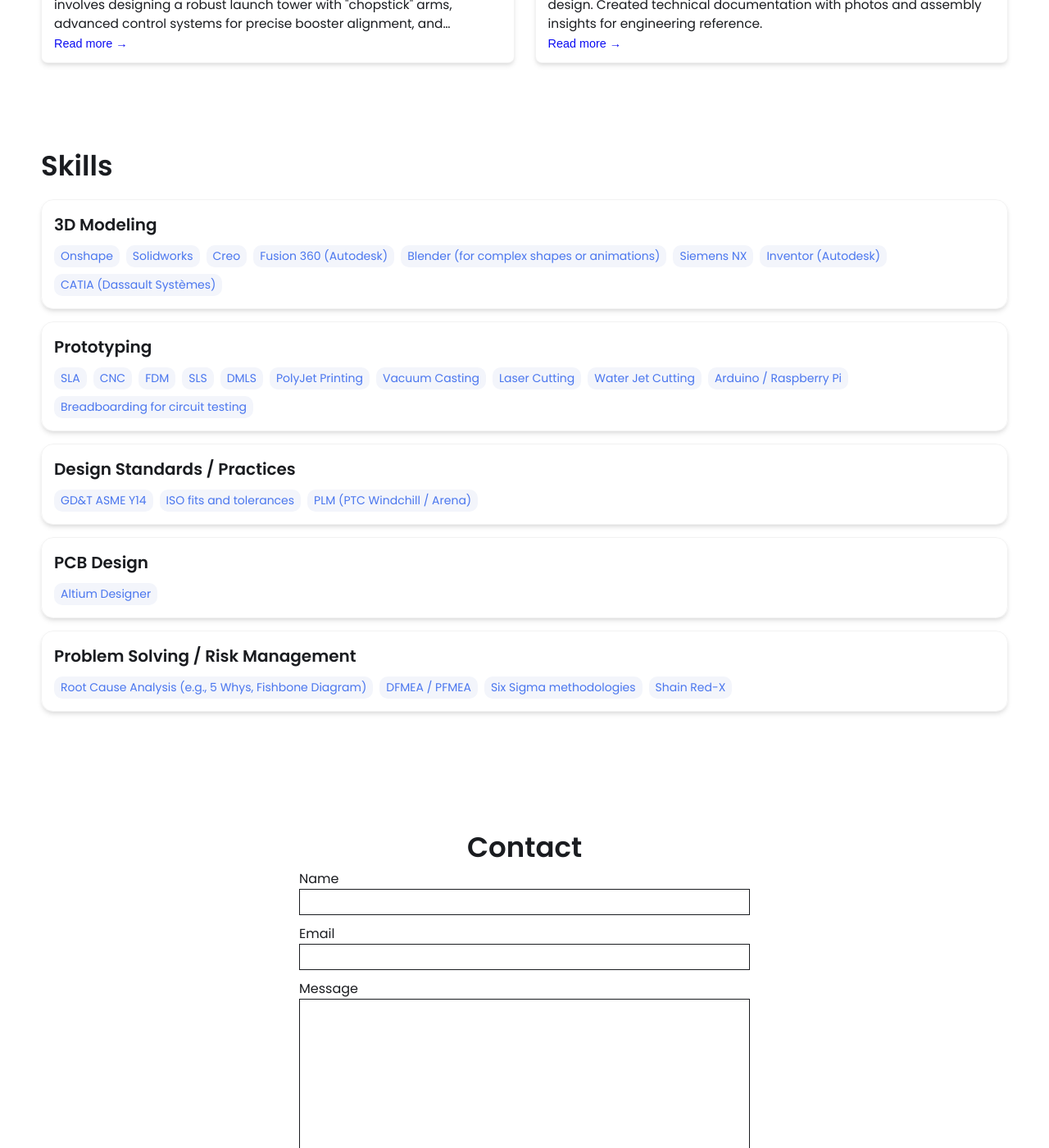
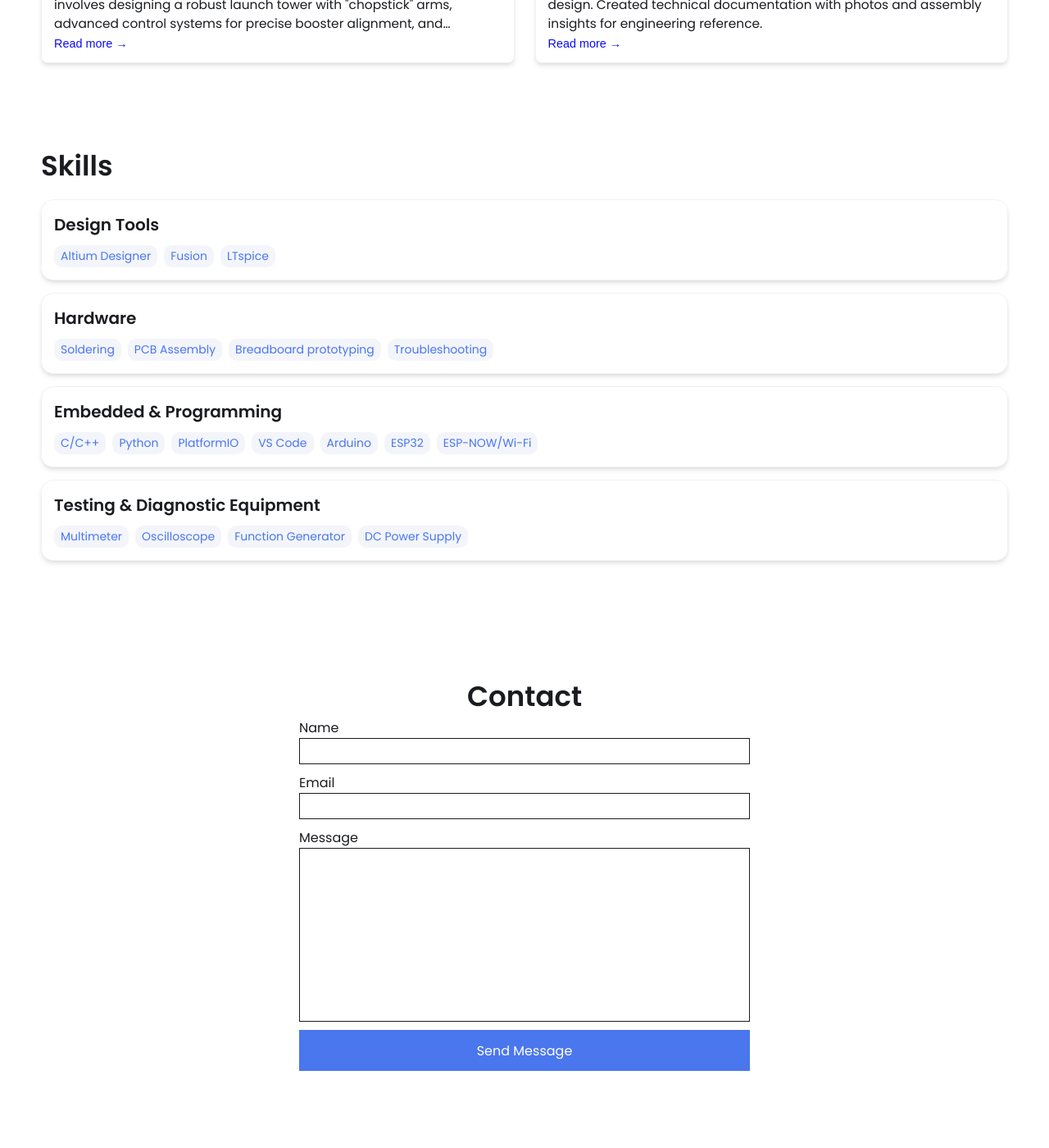
Before and after one commit to jobras07/jobras07.github.io, a Jekyll site: the page built from index.html, in a window 1280 px wide and 1400 px high, scrolled down 1449 px. Shown: the whole window at 82% size. Built offline with Jekyll 4.4.1, drawn with Linux system fonts in a browser that asks for light colours; some of the changed text lies outside the part shown.

Commit message:
Update _config.yml

```diff
--- a/_config.yml
+++ b/_config.yml
@@ -13,11 +13,11 @@ title: Job's Portfolio # This is what shows up in the tab of the browser
 
 # Hero Section
 name: John Benedict Rastrullo
-headline: headline message
+headline: Diploma in Electronics Engineering Graduate
 description: >- # dont remove this line. this will ignore all new lines until the next section
-  Write an awesome intro and discuss your highlights and qualification. You can edit this
-  line in _config.yml. It will appear in your document head meta (for
-  Google search results) and in your feed.xml site description.
+  A graduate of NZ Diploma in Engineering (Electronics), Level 6, with hands-on experience in embedded systems design,
+  PCB development, and hardware prototyping. My work spans full system builds including custom PCBs,
+  3D-printed enclosures, and live web dashboards.
 
 # Place your profile image in /assets/images/profile-image/folder and edit the file name
 profile_image: ./assets/images/profile-image/avatar.jpeg
@@ -45,47 +45,36 @@ external-links:    # input only your own url slug. The icons with missing entrie
 
 # Skills Section - Add the list of your Skills by categories/tools. The indentation for each level needs to be precise.
 skills:
-  - category: 3D Modeling
-    tools:
-    - Onshape
-    - Solidworks
-    - Creo
-    - Fusion 360 (Autodesk)
-    - Blender (for complex shapes or animations)
-    - Siemens NX
-    - Inventor (Autodesk)
-    - CATIA (Dassault Systèmes)
-  - category: Prototyping
-    tools:
-    - SLA
-    - CNC
-    - FDM
-    - SLS
-    - DMLS
-    - PolyJet Printing
-    - Vacuum Casting
-    - Laser Cutting
-    - Water Jet Cutting
-    - Arduino / Raspberry Pi
-    - Breadboarding for circuit testing
-  - category: Design Standards / Practices
-    tools:
-    - GD&T ASME Y14
-    - ISO fits and tolerances
-    - PLM (PTC Windchill / Arena)
-  - category: PCB Design
+  - category: Design Tools
     tools:
     - Altium Designer
-  - category: Problem Solving / Risk Management
+    - Fusion
+    - LTspice
+  - category: Hardware
     tools:
-    - Root Cause Analysis (e.g., 5 Whys, Fishbone Diagram)
-    - DFMEA / PFMEA
-    - Six Sigma methodologies
-    - Shain Red-X
+    - Soldering
+    - PCB Assembly
+    - Breadboard prototyping
+    - Troubleshooting
+  - category: Embedded & Programming
+    tools:
+    - C/C++
+    - Python
+    - PlatformIO
+    - VS Code
+    - Arduino
+    - ESP32
+    - ESP-NOW/Wi-Fi
+  - category: Testing & Diagnostic Equipment
+    tools:
+    - Multimeter
+    - Oscilloscope
+    - Function Generator
+    - DC Power Supply
 
 
 # Contact Form Setup. Setup an account and copy over the key. When someone fills out the form, it will be received in your email.
-formspree-key:   https://formspree.io/f/{8-digit key}
+formspree-key:   https://formspree.io/f/xdarwavr
 
 
 
```
